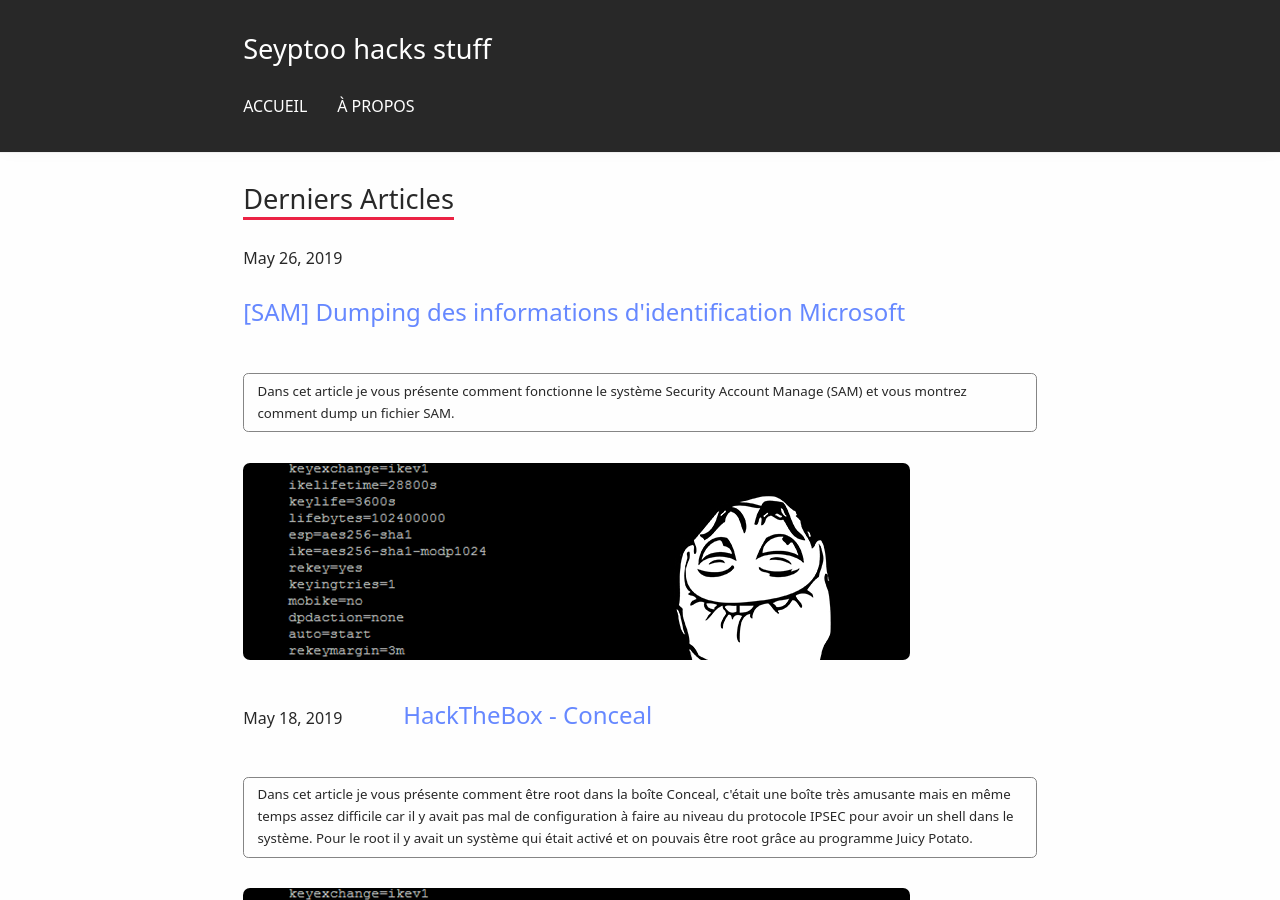
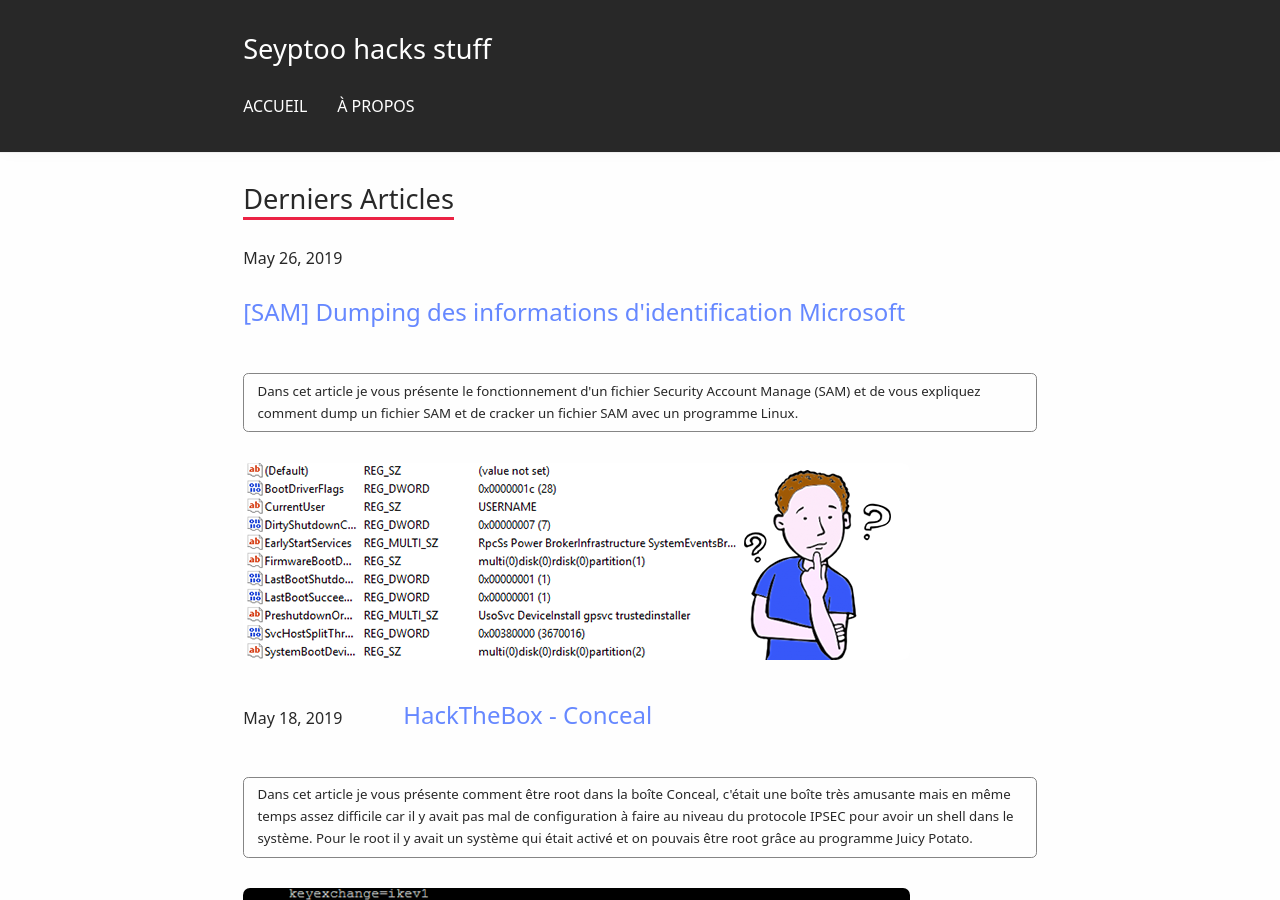
Before and after one commit to Seyptoo/seyptoo.github.io, a Jekyll site: the page built from index.html, in a window 1280 px wide and 900 px high. Built offline with Jekyll 4.4.1, drawn with Linux system fonts in a browser that asks for light colours; the list of posts is cut into pages by our own code.

Commit message:
Update 2019-05-26-windows-dump.md

```diff
--- a/_posts/2019-05-26-windows-dump.md
+++ b/_posts/2019-05-26-windows-dump.md
@@ -1,7 +1,7 @@
 ---
 title: "[SAM] Dumping des informations d'identification Microsoft"
-description: test.png
-tags: ["Dans cet article je vous présente comment fonctionne le système Security Account Manage (SAM) et vous montrez comment dump un fichier SAM."]
+description: sam.png
+tags: ["Dans cet article je vous présente le fonctionnement d'un fichier Security Account Manage (SAM) et de vous expliquez comment dump un fichier SAM et de cracker un fichier SAM avec un programme Linux."]
 ---
 
 ![Flower](../sam.png)
```
